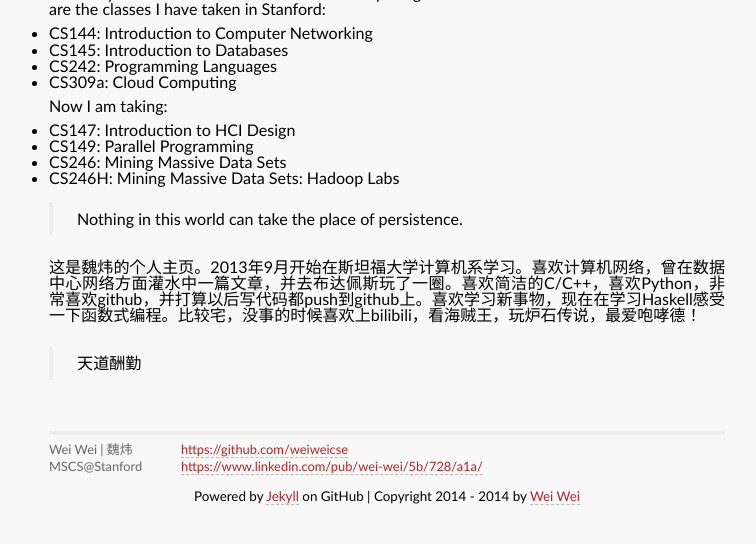
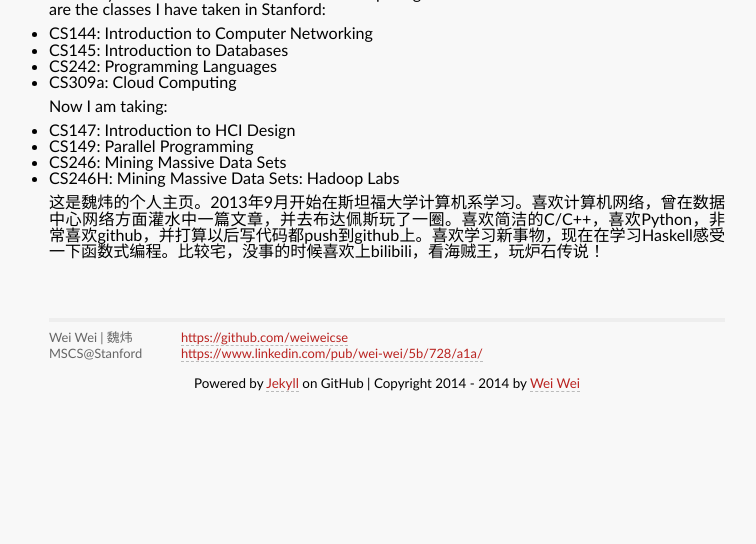
Before and after one commit to wwei10/blog.wwei10.com, a Jekyll site: the page built from index.md, in a window 1280 px wide, cut to the strip 290-948 px from the top of the page. Shown: the top 544 px of the strip, without its empty margins (253-1009 px from the left). Built offline with Jekyll 4.4.1, drawn with Linux system fonts in a browser that asks for light colours; some web fonts are replaced; Markdown is read by kramdown in place of the engine named in the settings.

Commit message:
modify index.md a little bit

```diff
--- a/index.md
+++ b/index.md
@@ -21,8 +21,4 @@ Now I am taking:
 + CS246: Mining Massive Data Sets
 + CS246H: Mining Massive Data Sets: Hadoop Labs
 
-> Nothing in this world can take the place of persistence.
-
-这是魏炜的个人主页。2013年9月开始在斯坦福大学计算机系学习。喜欢计算机网络，曾在数据中心网络方面灌水中一篇文章，并去布达佩斯玩了一圈。喜欢简洁的C/C++，喜欢Python，非常喜欢github，并打算以后写代码都push到github上。喜欢学习新事物，现在在学习Haskell感受一下函数式编程。比较宅，没事的时候喜欢上bilibili，看海贼王，玩炉石传说，最爱咆哮德！
-
-> 天道酬勤
+这是魏炜的个人主页。2013年9月开始在斯坦福大学计算机系学习。喜欢计算机网络，曾在数据中心网络方面灌水中一篇文章，并去布达佩斯玩了一圈。喜欢简洁的C/C++，喜欢Python，非常喜欢github，并打算以后写代码都push到github上。喜欢学习新事物，现在在学习Haskell感受一下函数式编程。比较宅，没事的时候喜欢上bilibili，看海贼王，玩炉石传说！
```
